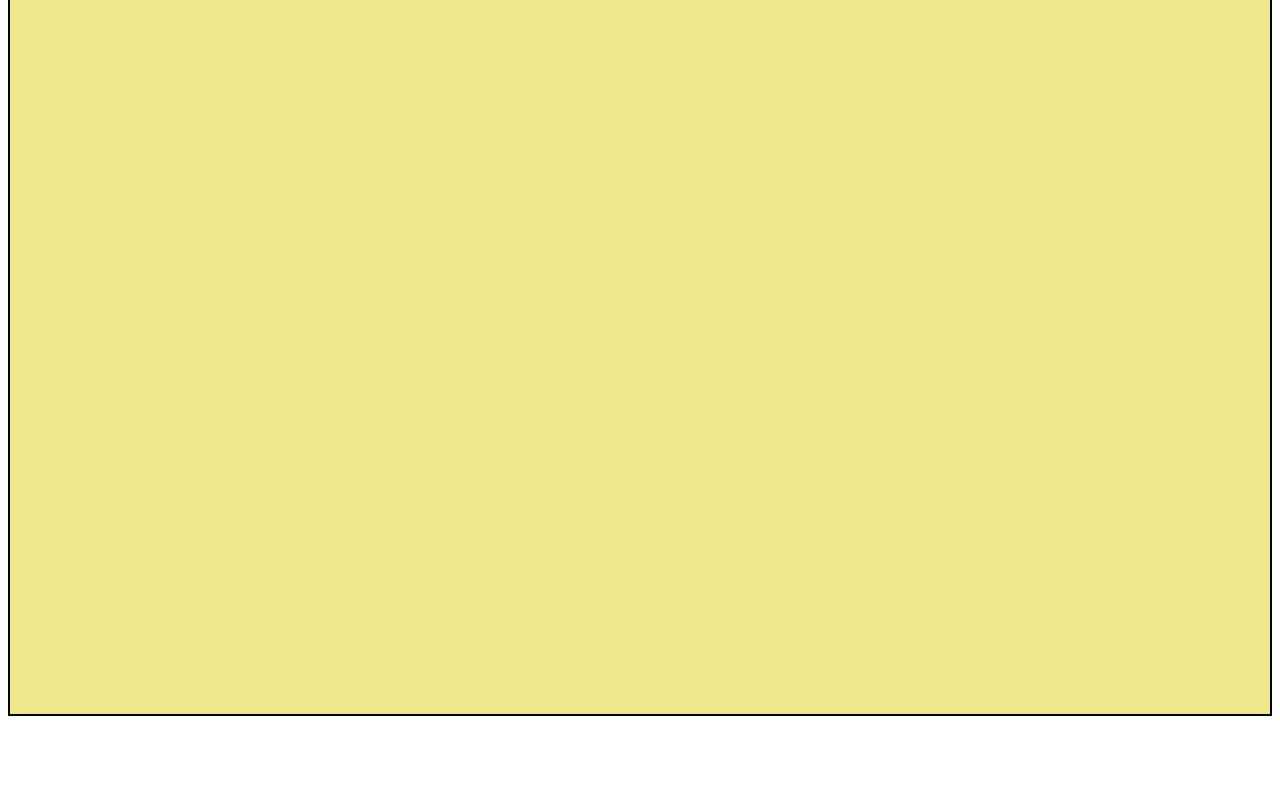
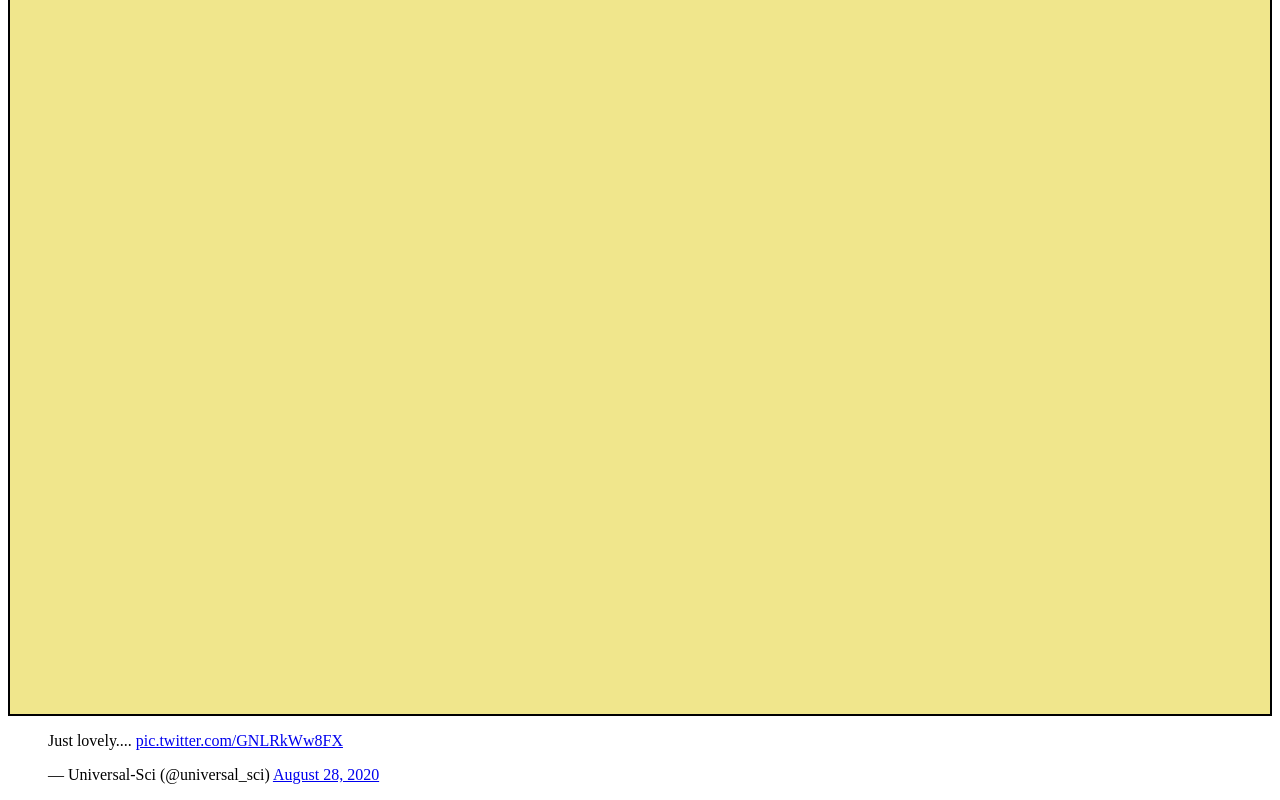
Before and after one commit to hDmtP/Complete-WEB-Development-Tutorial, a plain HTML site: page tut24.html in a window 1280 px wide. Shown: the part 2740-3540 px from the top of the page. Before the commit the page ends 3464 px from the top, so only its background shows below. Drawn offline with Linux system fonts and the light colour scheme.

Commit message:
a tweet embedded

```diff
--- a/tut24.html
+++ b/tut24.html
@@ -42,5 +42,8 @@
         <div class="box" id="box3">Chat with us!</div>
         <div class="box" id="box4">4</div>
     </div>
+    <div>
+    <blockquote class="twitter-tweet"><p lang="en" dir="ltr">Just lovely.... <a href="https://t.co/GNLRkWw8FX">pic.twitter.com/GNLRkWw8FX</a></p>&mdash; Universal-Sci (@universal_sci) <a href="https://twitter.com/universal_sci/status/1299169221910376448?ref_src=twsrc%5Etfw">August 28, 2020</a></blockquote> <script async src="https://platform.twitter.com/widgets.js" charset="utf-8"></script>
+    </div>
 </body>
 </html>
```
